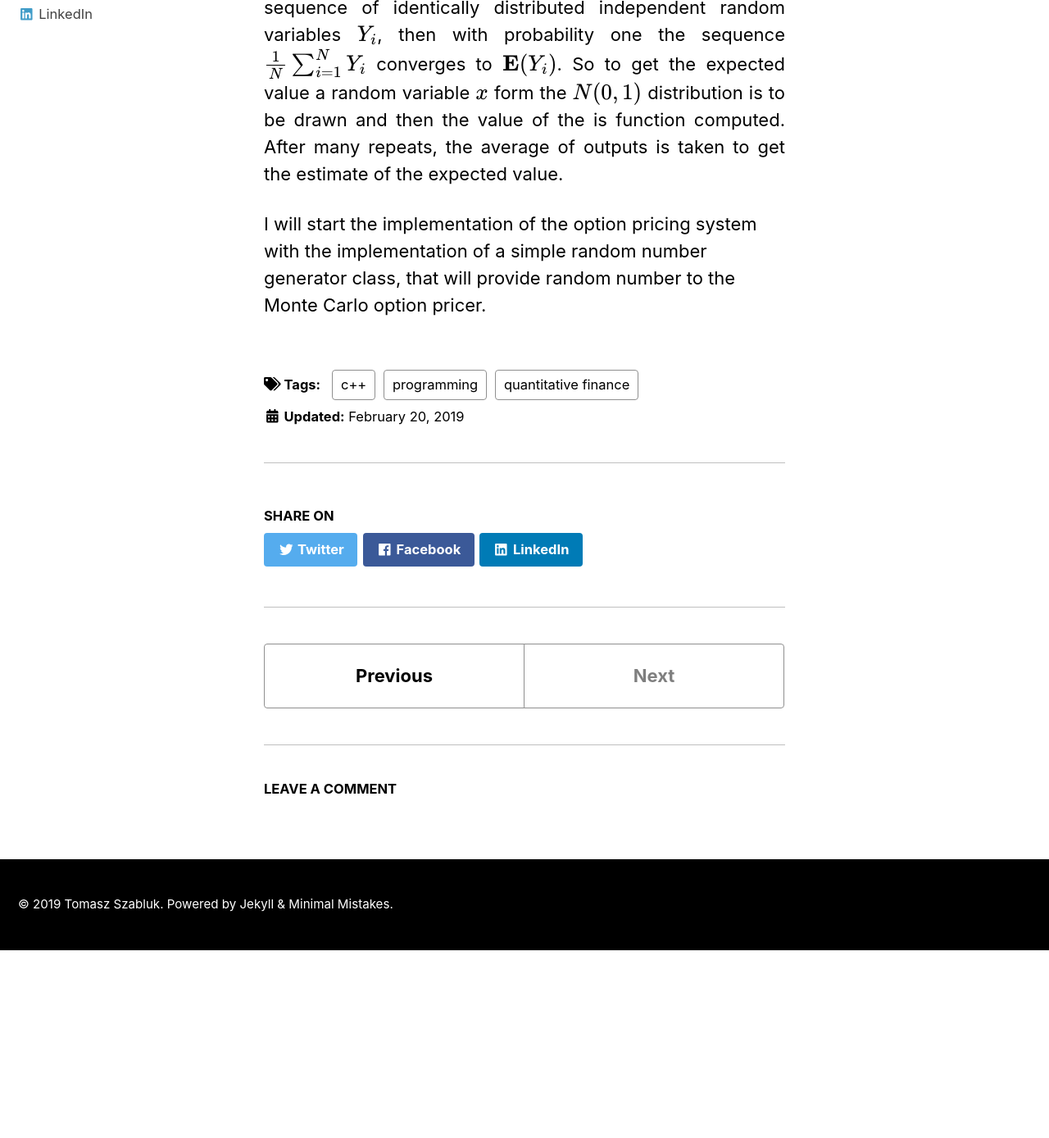
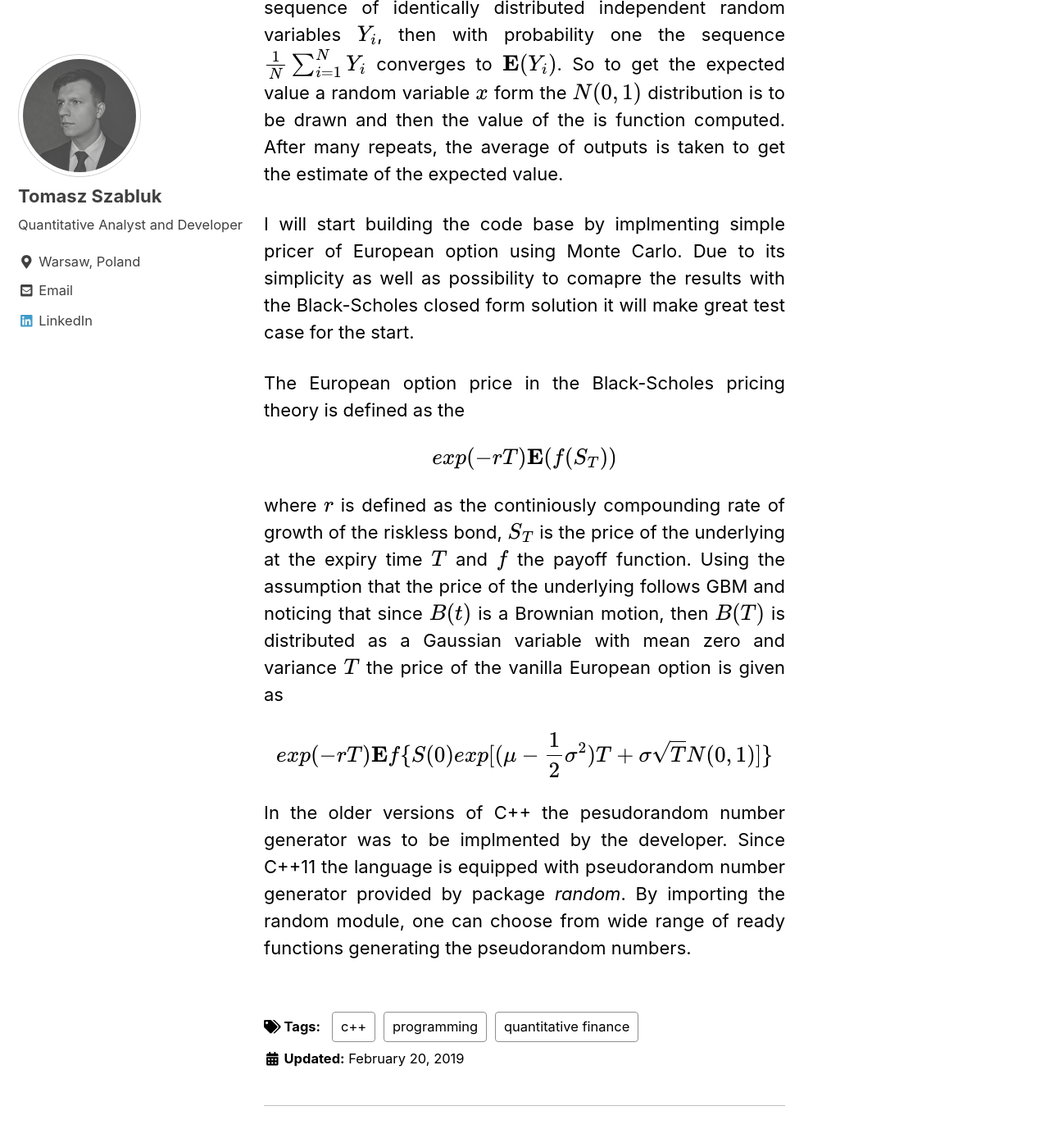
Before and after one commit to numbergeneral/numbergeneral.github.io, a Jekyll site: the page built from _posts/2019-02-20-buildingoptionsystem01.md, in a window 1280 px wide and 1400 px high, scrolled down 2753 px. Shown: the top 1388 px of the window at 82% size. Built offline with Jekyll 4.4.1, drawn with Linux system fonts in a browser that asks for light colours; cached includes are drawn as plain includes; nearby versions of some CDN libraries; formulas are drawn with MathJax 3; comment, search, counter and statistics services are not loaded; before the commit the page ends 3912 px from its top, so only the background shows below that; some of the changed text lies outside the part shown.

Commit message:
extened cpp01

```diff
--- a/_posts/2019-02-20-buildingoptionsystem01.md
+++ b/_posts/2019-02-20-buildingoptionsystem01.md
@@ -46,4 +46,18 @@
 The method for approximating the expected value of some function that involves GBM is called the Monte Carlo method. By using the law of large numbers that tell us that given the sequence of identically distributed independent random variables $$Y_i$$, then with probability one the sequence $$\frac{1}{N} \sum_{i=1}^{N} Y_i$$ converges to $$\mathbf{E} (Y_i)$$. So to get the expected value a random variable $$x$$ form the $$N(0, 1)$$ distribution is to be drawn and then the value of the is function computed. After many repeats, the average of outputs is taken to get the estimate of the expected value.
 {: .text-justify}
 
-I will start the implementation of the option pricing system with the implementation of a simple random number generator class, that will provide random number to the Monte Carlo option pricer.
+I will start building the code base by implmenting simple pricer of European option using Monte Carlo. Due to its simplicity as well as possibility to comapre the results with the Black-Scholes closed form solution it will make great test case for the start.
+{: .text-justify}
+
+The European option price in the Black-Scholes pricing theory is defined as the
+{: .text-justify}
+
+$$exp(-rT) \mathbf{E} (f(S_T))$$
+
+where $$r$$ is defined as the continiously compounding rate of growth of the riskless bond, $$S_T$$ is the price of the underlying at the expiry time $$T$$ and $$f$$ the payoff function. Using the assumption that the price of the underlying follows GBM and noticing that since $$B(t)$$ is a Brownian motion, then $$B(T)$$ is distributed as a Gaussian variable with mean zero and variance $$T$$ the price of the vanilla European option is given as
+{: .text-justify}
+
+$$exp(-rT) \mathbf{E} f\{S(0)exp[(\mu - \frac{1}{2} \sigma ^2)T + \sigma \sqrt{T} N(0,1)]\}$$
+
+In the older versions of C++ the pesudorandom number generator was to be implmented by the developer. Since C++11 the language is equipped with pseudorandom number generator provided by package *random*. By importing the random module, one can choose from wide range of ready functions generating the pseudorandom numbers.
+{: .text-justify}
```
Also changed, not shown: 2 other files.
